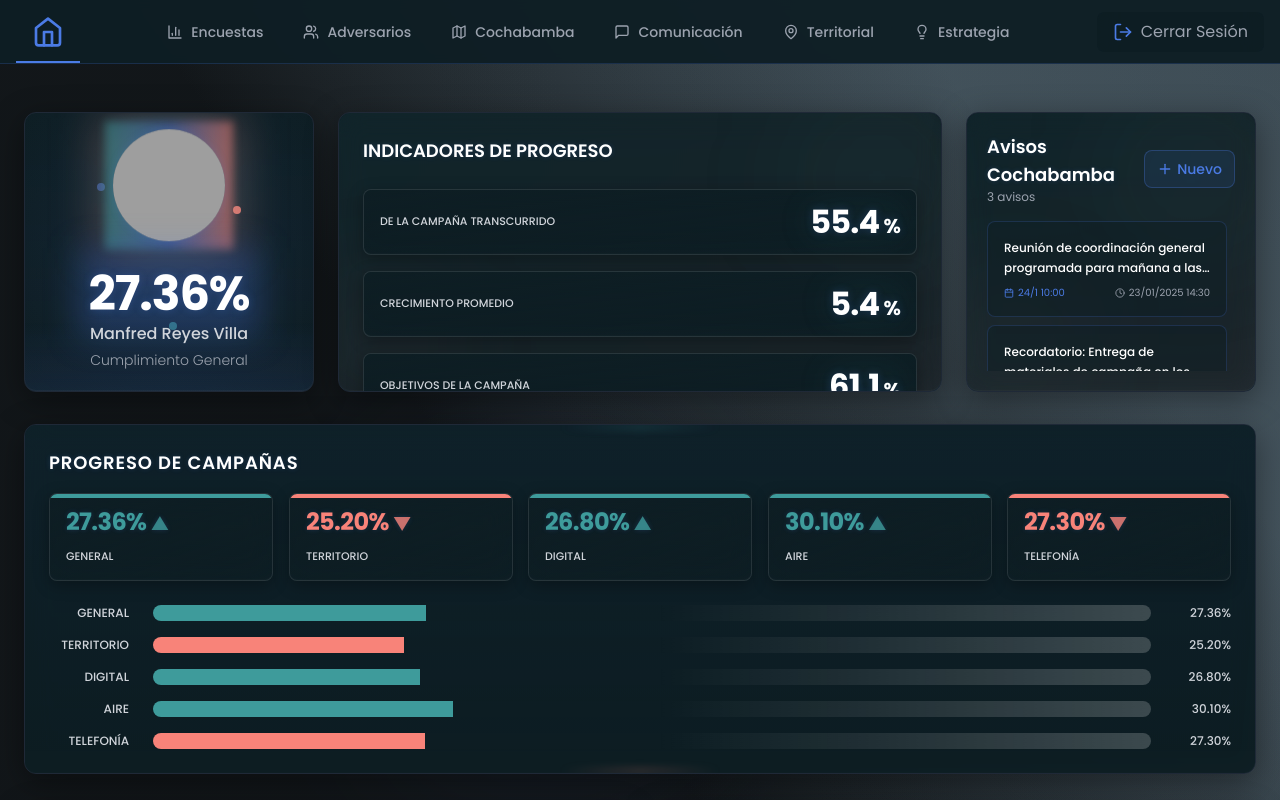
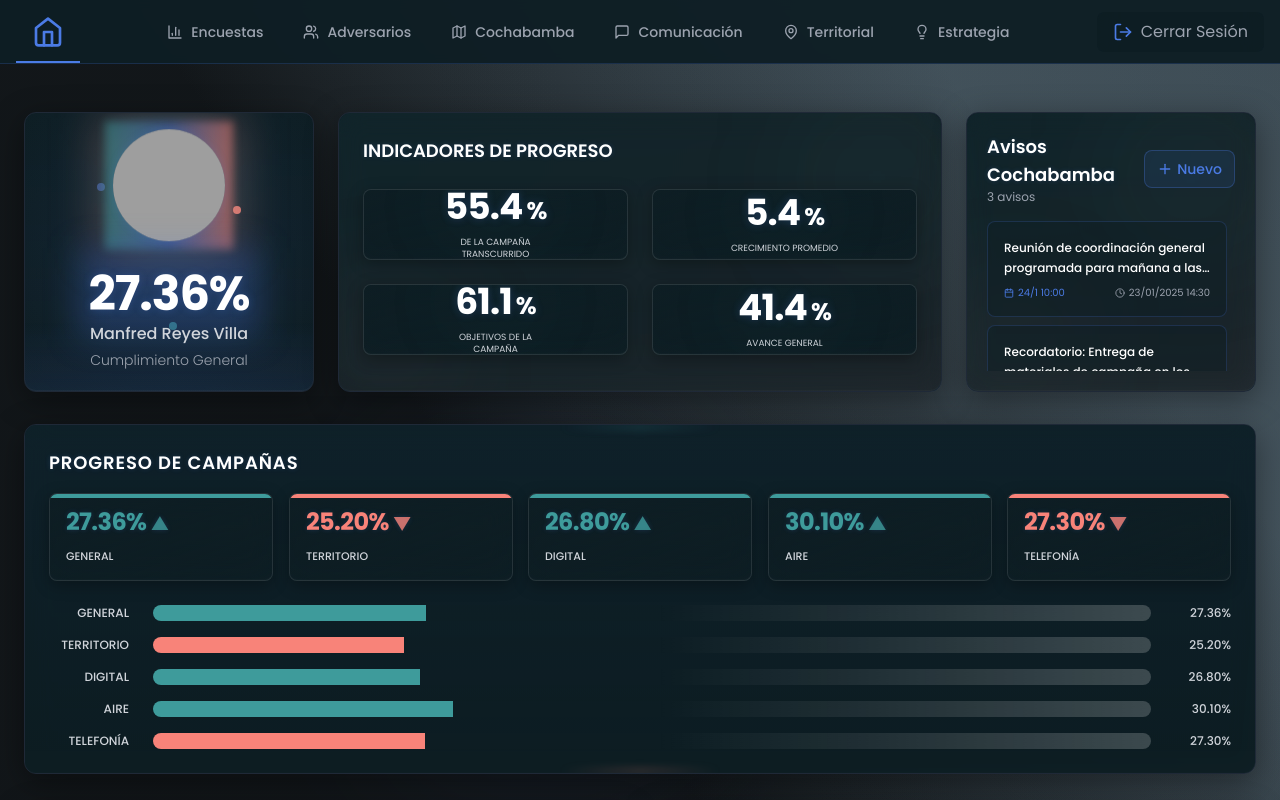
Before and after one commit to Ricardominom/aletheia, a React (Vite) app: page /dashboard in a window 1280 px wide. Shown: the top 800 px of the page. Built offline with nearby package versions, Linux system fonts and the light colour scheme; grey boxes are pictures that could not be loaded.

Commit message:
Cambiar título a Indicadores de Progreso

```diff
--- a/src/components/SecondaryIndicators.tsx
+++ b/src/components/SecondaryIndicators.tsx
@@ -21,38 +21,30 @@ export default function SecondaryIndicators() {
         INDICADORES DE PROGRESO
       </h2>
 
-      <div className="space-y-4 h-[calc(100%-4rem)]">
+      <div className="grid grid-cols-2 gap-6 h-[calc(100%-4rem)]">
         {indicators.map((indicator, index) => (
           <div
             key={index}
-            className="target-card p-4 relative group animate-scale-in hover:scale-[1.02] transition-all duration-300"
+            className="target-card p-6 flex flex-col items-center justify-center text-center relative group animate-scale-in"
             style={{ animationDelay: `${index * 100}ms` }}
           >
             {/* Background effects */}
             <div className="absolute inset-0 bg-gradient-to-br from-card/80 to-card/40 backdrop-blur-md rounded-lg -z-10"></div>
             <div className="absolute inset-0 bg-gradient-to-br from-accent-teal/5 to-accent-pink/5 opacity-0 group-hover:opacity-100 transition-opacity duration-300 rounded-lg"></div>
 
-            {/* Content Layout - Title left, Number right */}
-            <div className="flex items-center justify-between relative z-10">
-              {/* Left side - Label */}
-              <div className="flex-1 pr-4">
-                <div className="text-[11px] text-gray-300 uppercase leading-tight font-medium group-hover:text-white transition-colors duration-300">
-                  {indicator.type}
-                </div>
-              </div>
-
-              {/* Right side - Value with glow effect */}
-              <div className="relative flex-shrink-0">
-                <div className="absolute -inset-2 bg-accent-teal/10 rounded-full blur-lg animate-pulse-slow"></div>
-                <div className="relative text-[32px] font-bold text-white leading-none tracking-tight text-neon-strong flex items-baseline">
-                  {indicator.value}
-                  <span className="text-[20px] ml-1">%</span>
-                </div>
+            {/* Value with glow effect */}
+            <div className="relative mb-3">
+              <div className="absolute -inset-4 bg-accent-teal/10 rounded-full blur-2xl animate-pulse-slow"></div>
+              <div className="relative text-[36px] font-bold text-white leading-none tracking-tight text-neon-strong">
+                {indicator.value}
+                <span className="text-[24px] ml-1">%</span>
               </div>
             </div>
 
-            {/* Subtle accent line at bottom */}
-            <div className="absolute bottom-0 left-0 right-0 h-0.5 bg-gradient-to-r from-accent-teal/0 via-accent-teal/30 to-accent-teal/0 opacity-0 group-hover:opacity-100 transition-opacity duration-300"></div>
+            {/* Label */}
+            <div className="text-[9px] text-gray-300 uppercase leading-tight max-w-[120px] group-hover:text-white transition-colors duration-300 text-center">
+              {indicator.type}
+            </div>
           </div>
         ))}
       </div>
```
